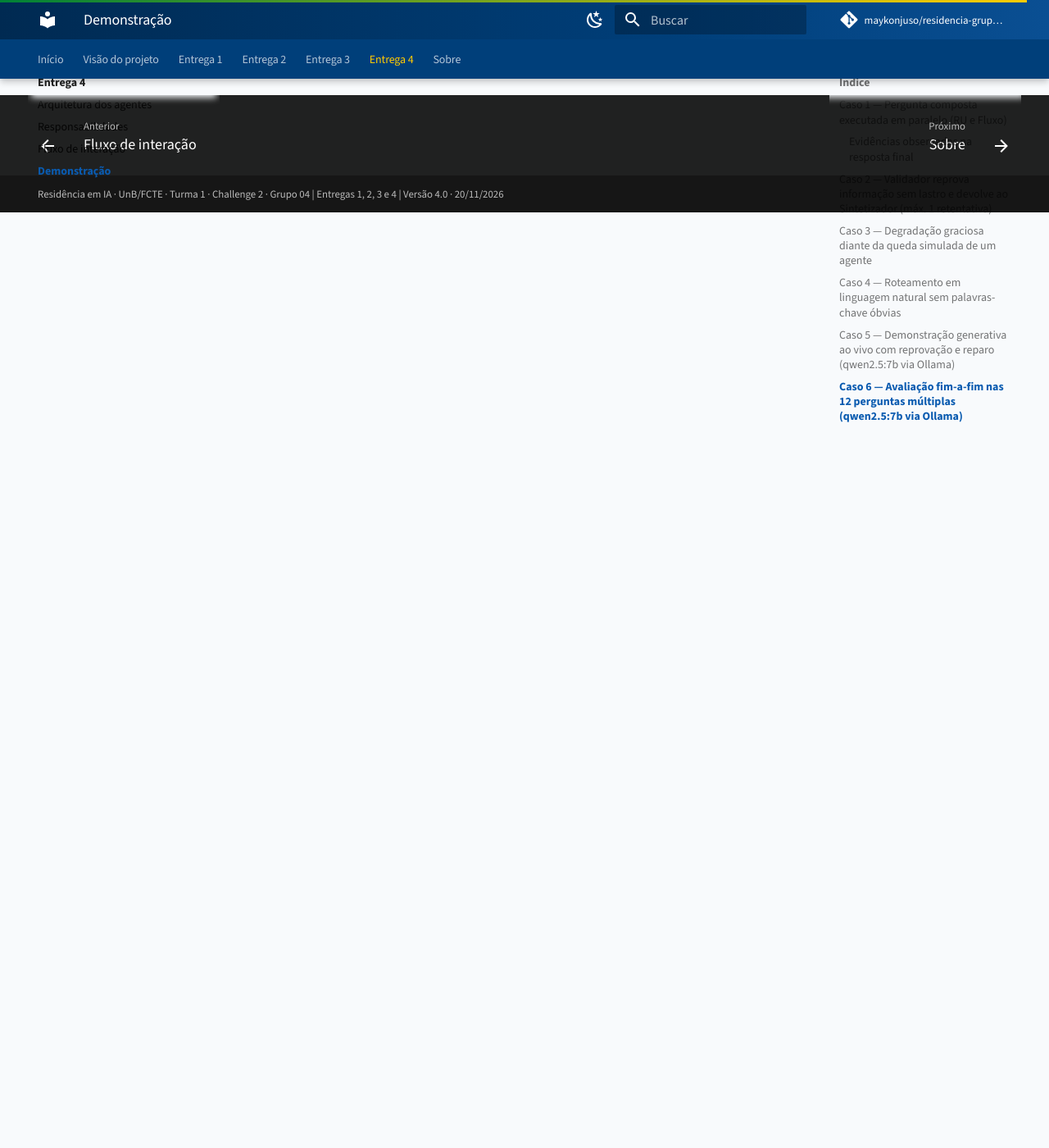
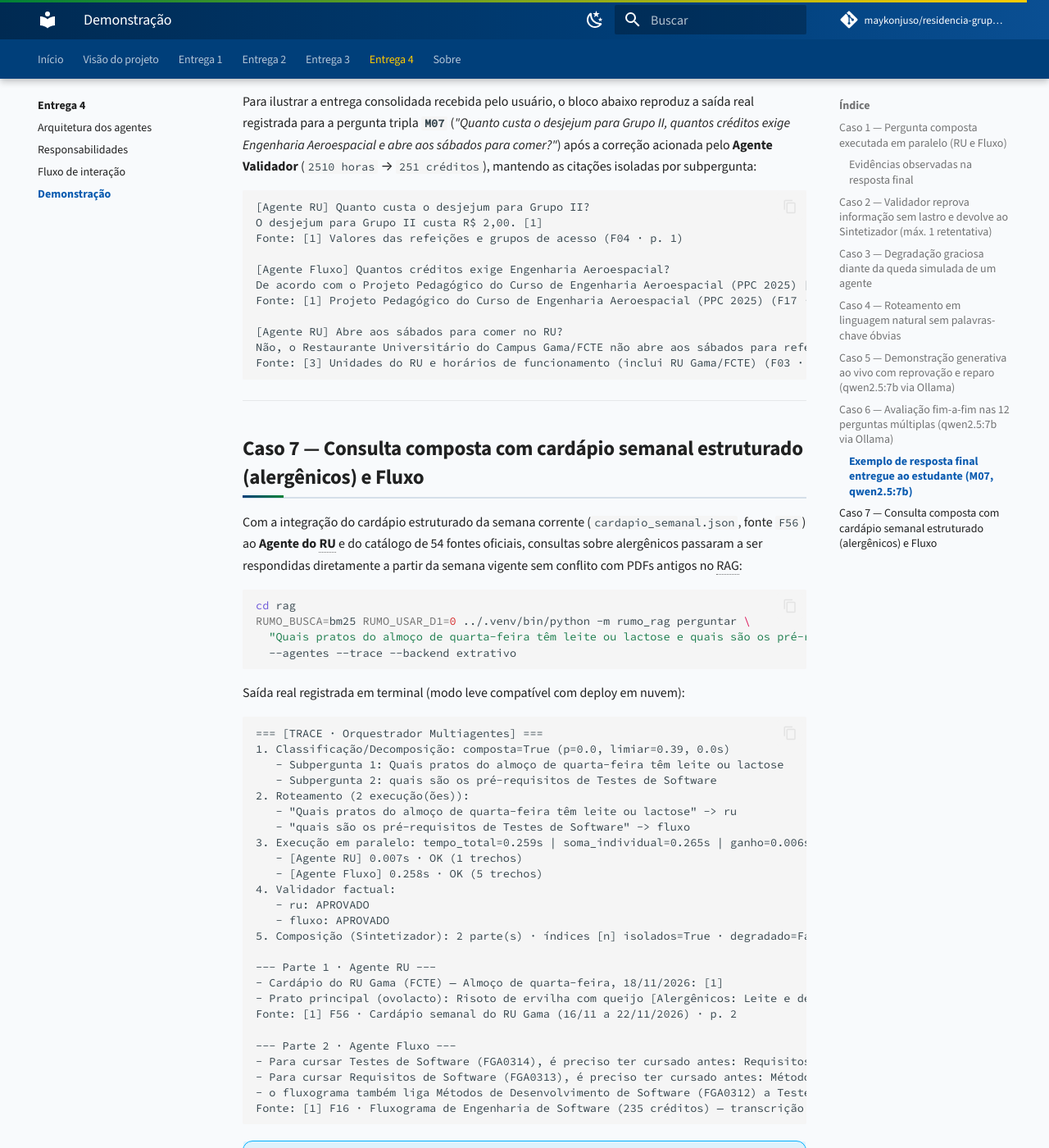
Before and after one commit to maykonjuso/residencia-grupo-4, an MkDocs documentation site: the page built from docs/entrega-4/demonstracao.md, in a window 1280 px wide and 1400 px high, scrolled down 9214 px. Shown: the whole window at 82% size. Built offline with MkDocs 1.6.1 and Material for MkDocs 9.7.7, drawn with Linux system fonts in a browser that asks for light colours; comment, search, counter and statistics services are not loaded.

Commit message:
docs(entrega-4): remove placeholders, ajusta referências e inclui respostas reais na demonstração

````diff
--- a/docs/entrega-4/demonstracao.md
+++ b/docs/entrega-4/demonstracao.md
@@ -173,6 +173,67 @@ O conjunto completo de **12 perguntas múltiplas** (`rag/avaliacao/perguntas/per
 - **Paralelismo comprovado:** redução total de **`249,63 s`** (`264,50 s` em paralelo contra `514,13 s` individuais, economia média de **`48,6%`** na execução dos agentes, escalando para 3 e 4 *workers* simultâneos).
 - **Fidelidade e escopo:** **`31/31`** partes aprovadas no desfecho final pelo **Agente Validador** (`0` erros de execução). Nas 2 reprovações iniciais (`M04` e `M07`), o fluxo ativo devolveu ao **Sintetizador**: em `M07`, a retentativa corrigiu o valor para `251 créditos`; em `M04`, como o valor sem respaldo persistiu na 2ª tentativa, foi aplicada a recusa final honesta.
 
+### Exemplo de resposta final entregue ao estudante (`M07`, `qwen2.5:7b`)
+
+Para ilustrar a entrega consolidada recebida pelo usuário, o bloco abaixo reproduz a saída real registrada para a pergunta tripla **`M07`** (*"Quanto custa o desjejum para Grupo II, quantos créditos exige Engenharia Aeroespacial e abre aos sábados para comer?"*) após a correção acionada pelo **Agente Validador** (`2510 horas` → `251 créditos`), mantendo as citações isoladas por subpergunta:
+
+```text
+[Agente RU] Quanto custa o desjejum para Grupo II?
+O desjejum para Grupo II custa R$ 2,00. [1]
+Fonte: [1] Valores das refeições e grupos de acesso (F04 · p. 1)
+
+[Agente Fluxo] Quantos créditos exige Engenharia Aeroespacial?
+De acordo com o Projeto Pedagógico do Curso de Engenharia Aeroespacial (PPC 2025) [1], o curso exige no mínimo 251 créditos.
+Fonte: [1] Projeto Pedagógico do Curso de Engenharia Aeroespacial (PPC 2025) (F17 · p. 204)
+
+[Agente RU] Abre aos sábados para comer no RU?
+Não, o Restaurante Universitário do Campus Gama/FCTE não abre aos sábados para refeições. Segundo os horários informados [3], os serviços são oferecidos apenas de segunda à sexta-feira, exceto feriados.
+Fonte: [3] Unidades do RU e horários de funcionamento (inclui RU Gama/FCTE) (F03 · p. 1)
+```
+
+---
+
+## Caso 7 — Consulta composta com cardápio semanal estruturado (alergênicos) e Fluxo
+
+Com a integração do cardápio estruturado da semana corrente (`cardapio_semanal.json`, fonte `F56`) ao **Agente do RU** e do catálogo de 54 fontes oficiais, consultas sobre alergênicos passaram a ser respondidas diretamente a partir da semana vigente sem conflito com PDFs antigos no RAG:
+
+```bash
+cd rag
+RUMO_BUSCA=bm25 RUMO_USAR_D1=0 ../.venv/bin/python -m rumo_rag perguntar \
+  "Quais pratos do almoço de quarta-feira têm leite ou lactose e quais são os pré-requisitos de Testes de Software?" \
+  --agentes --trace --backend extrativo
+```
+
+Saída real registrada em terminal (modo leve compatível com deploy em nuvem):
+
+```text
+=== [TRACE · Orquestrador Multiagentes] ===
+1. Classificação/Decomposição: composta=True (p=0.0, limiar=0.39, 0.0s)
+   - Subpergunta 1: Quais pratos do almoço de quarta-feira têm leite ou lactose
+   - Subpergunta 2: quais são os pré-requisitos de Testes de Software
+2. Roteamento (2 execução(ões)):
+   - "Quais pratos do almoço de quarta-feira têm leite ou lactose" -> ru
+   - "quais são os pré-requisitos de Testes de Software" -> fluxo
+3. Execução em paralelo: tempo_total=0.259s | soma_individual=0.265s | ganho=0.006s
+   - [Agente RU] 0.007s · OK (1 trechos)
+   - [Agente Fluxo] 0.258s · OK (5 trechos)
+4. Validador factual:
+   - ru: APROVADO
+   - fluxo: APROVADO
+5. Composição (Sintetizador): 2 parte(s) · índices [n] isolados=True · degradado=False
+
+--- Parte 1 · Agente RU ---
+- Cardápio do RU Gama (FCTE) — Almoço de quarta-feira, 18/11/2026: [1]
+- Prato principal (ovolacto): Risoto de ervilha com queijo [Alergênicos: Leite e derivados, Trigo/Glúten] [1]
+Fonte: [1] F56 · Cardápio semanal do RU Gama (16/11 a 22/11/2026) · p. 2
+
+--- Parte 2 · Agente Fluxo ---
+- Para cursar Testes de Software (FGA0314), é preciso ter cursado antes: Requisitos de Software (FGA0313) (seta cheia); [1]
+- Para cursar Requisitos de Software (FGA0313), é preciso ter cursado antes: Métodos de Desenvolvimento de Software (FGA0312). [1]
+- o fluxograma também liga Métodos de Desenvolvimento de Software (FGA0312) a Testes de Software por seta tracejada. [1]
+Fonte: [1] F16 · Fluxograma de Engenharia de Software (235 créditos) — transcrição · p. 1
+```
+
 ??? abstract "Histórico de revisão"
     | Versão | Data | Autor | Descrição | Revisor |
     |---|---|---|---|---|
@@ -181,3 +242,4 @@ O conjunto completo de **12 perguntas múltiplas** (`rag/avaliacao/perguntas/per
     | 1.2 | 16/11/2026 | @GabrielMacielBR | Substituição de códigos de fontes e símbolos internos por descrições dos documentos reais nas explicações e tabelas | @maykonjuso |
     | 1.3 | 18/11/2026 | @GabrielMacielBR | Atualização do Caso 2 para retentativa com feedback e inclusão do Caso 5 com execução real no Ollama (`qwen2.5:7b`) | — |
     | 1.4 | 18/11/2026 | @GabrielMacielBR | Adição do Caso 6 com os resultados da avaliação fim-a-fim nas 12 perguntas múltiplas (duplas, triplas e quádruplas) | — |
+    | 1.5 | 20/11/2026 | @GabrielMacielBR | Inclusão da resposta final real de `M07` (pós-reparo do validador) e do Caso 7 com cardápio semanal estruturado e alergênicos (`F56`) | — |
````
Also changed, not shown: docs/entrega-4/arquitetura-agentes.md (+2 -1 lines), docs/entrega-4/index.md (+6 -4 lines), docs/entrega-4/responsabilidades.md (+11 -10 lines), docs/sobre/entregas.md (+1 -1 lines).
